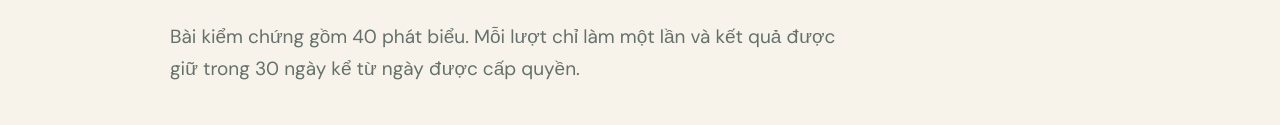
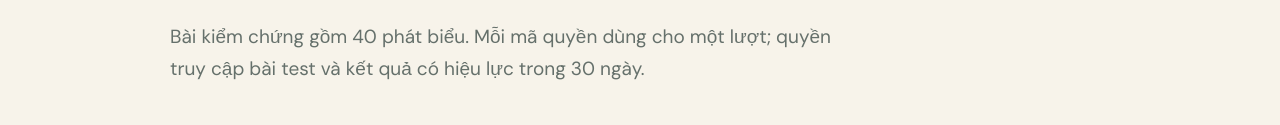
Before and after one commit to nonametestchatbot-oss/CareerCoachforlearningabroad, a website with bundled scripts: page test.html in a window 1280 px wide. Shown: the part 368-493 px from the top of the page. Built offline with nearby package versions, Linux system fonts and the light colour scheme.

Commit message:
Clarify assessment result access period

```diff
--- a/test.html
+++ b/test.html
@@ -10,7 +10,7 @@
 </head>
 <body class="assessment-shell"><header class="assessment-header"><a class="assessment-brand" href="/"><img src="/assets/logo-full.png" alt=""><span>Linh Coach</span></a><span class="assessment-header-note">Bài kiểm chứng hướng đi</span></header>
 <main class="assessment-main">
-  <section class="assessment-intro" id="intro-view"><p class="assessment-eyebrow">KHU VỰC ĐƯỢC CẤP QUYỀN</p><h1>Hiểu cách mình học, làm việc và kết nối.</h1><p class="assessment-lead">Bài kiểm chứng gồm 40 phát biểu. Mỗi lượt chỉ làm một lần và kết quả được giữ trong 30 ngày kể từ ngày được cấp quyền.</p><div class="assessment-notes"><div><strong>40 câu</strong><span>Khoảng 8–10 phút</span></div><div><strong>5 chiều</strong><span>Chỉ số xu hướng 0–100</span></div><div><strong>30 ngày</strong><span>Quyền truy cập có thời hạn</span></div></div>
+  <section class="assessment-intro" id="intro-view"><p class="assessment-eyebrow">KHU VỰC ĐƯỢC CẤP QUYỀN</p><h1>Hiểu cách mình học, làm việc và kết nối.</h1><p class="assessment-lead">Bài kiểm chứng gồm 40 phát biểu. Mỗi mã quyền dùng cho một lượt; quyền truy cập bài test và kết quả có hiệu lực trong 30 ngày.</p><div class="assessment-notes"><div><strong>40 câu</strong><span>Khoảng 8–10 phút</span></div><div><strong>5 chiều</strong><span>Chỉ số xu hướng 0–100</span></div><div><strong>30 ngày</strong><span>Quyền truy cập có thời hạn</span></div></div>
     <p class="assessment-small">5 chiều: độc lập–liên kết, nhiệm vụ–quan hệ, rủi ro–chắc chắn, bình đẳng–địa vị, trực tiếp–gián tiếp. Điểm 0–100 phản ánh cách con tự mô tả, không phải chẩn đoán, percentile hay điểm chuẩn quốc gia. Mức sẵn sàng du học sẽ được Linh cùng gia đình trao đổi trong buổi tư vấn 60 phút.</p>
     <div class="access-card" id="access-card"><div id="email-step"><h2>Đăng nhập bằng email</h2><p>Nhập email đã dùng khi đăng ký hoặc email đã được Linh cấp quyền. Nếu vừa thanh toán, nhập thêm mã đăng ký bắt đầu bằng LC.</p><form id="email-form" novalidate><div class="code-row"><div><label for="email">Email</label><input id="email" type="email" autocomplete="email" required></div><div><label for="order-code">Mã đăng ký (nếu có)</label><input id="order-code" type="text" placeholder="LC12345678" maxlength="10" autocapitalize="characters"></div></div><button class="assessment-button" type="submit">Gửi mã xác thực <span aria-hidden="true">→</span></button></form></div><div id="otp-step" hidden><h2>Nhập mã trong email</h2><p>Chúng tôi đã gửi mã 6 số đến <strong id="email-label"></strong>.</p><form id="otp-form" novalidate><label for="otp">Mã xác thực</label><input class="otp" id="otp" type="text" inputmode="numeric" pattern="[0-9]{6}" maxlength="6" autocomplete="one-time-code" required><button class="assessment-button" type="submit">Xác nhận và kiểm tra quyền <span aria-hidden="true">→</span></button></form></div><p class="access-help" id="access-status" role="status" aria-live="polite"></p></div>
     <button class="assessment-button" id="start-button" type="button" hidden>Bắt đầu bài test <span aria-hidden="true">→</span></button><button class="access-logout" id="logout-button" type="button">Đăng xuất</button>
```
